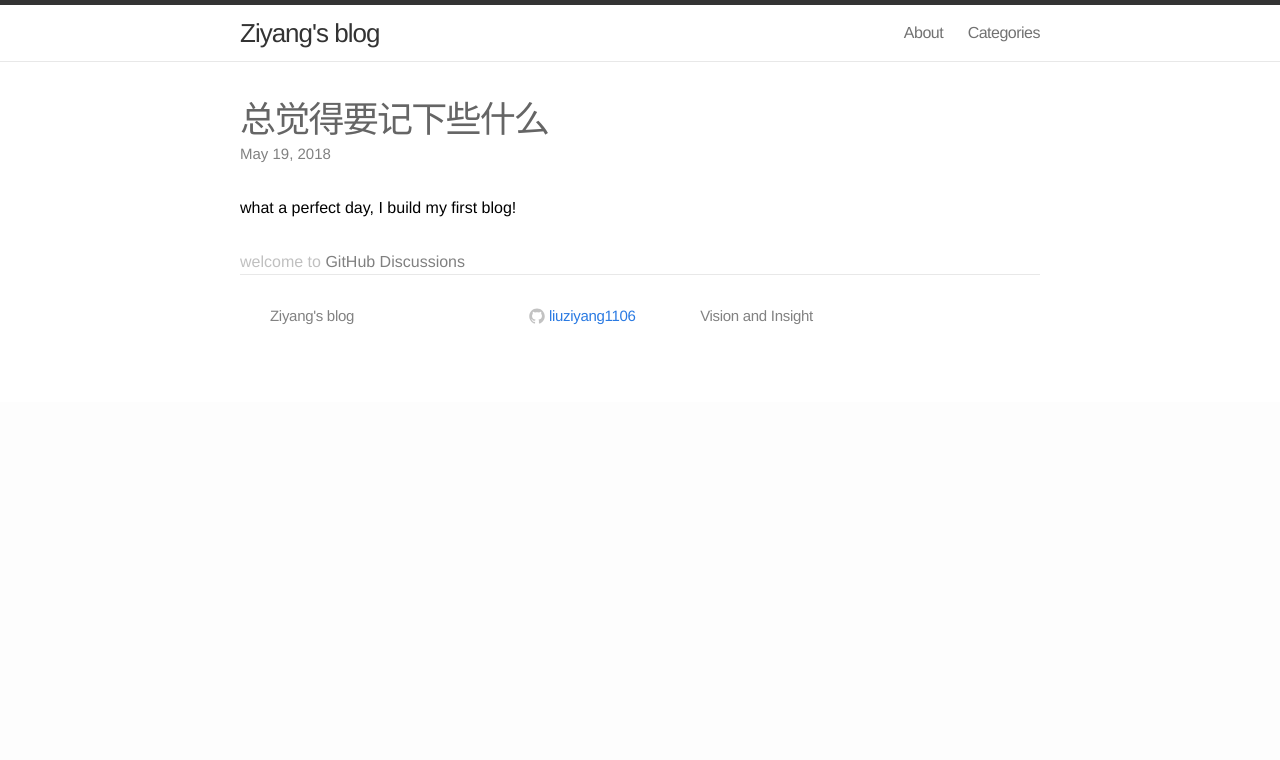
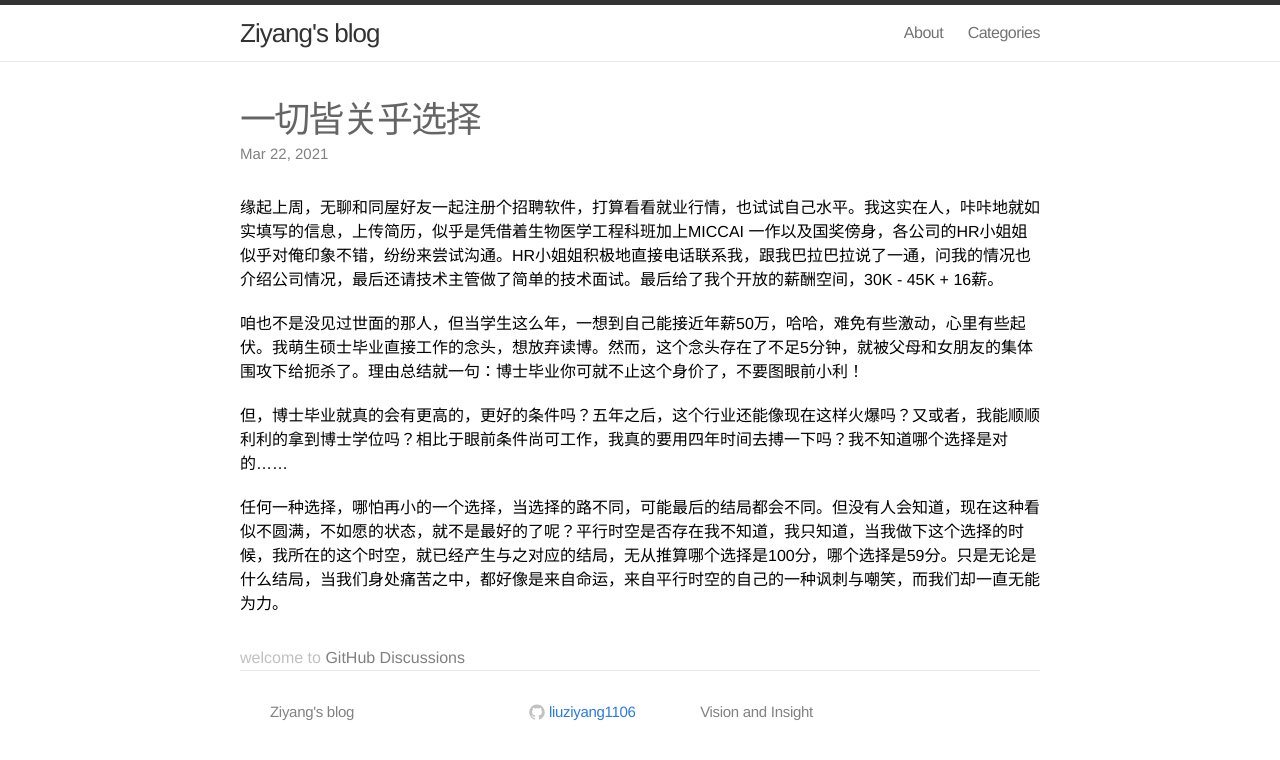
Before and after one commit to liuziyang1106/liuziyang1106.github.io, a Jekyll site: the page built from _posts/2021-3-22-dailyNote.md, in a window 1280 px wide. Shown: the top 760 px of the page. Built offline with Jekyll 4.4.1, drawn with Linux system fonts in a browser that asks for light colours.

Commit message:
first blog

```diff
--- a/_posts/2021-3-22-dailyNote.md
+++ b/_posts/2021-3-22-dailyNote.md
@@ -1,9 +1,21 @@
 ---
 layout: post
 comments: true
-title: 总觉得要记下些什么
-excerpt: 时间飞逝，人生苦短，不留下点什么，总觉得有些遗憾
+title: 一切皆关乎选择
+excerpt: 选择你所选择的，承受你该承受的
 categories: Life
-date: 2018-05-19 22:00:00
+date: 2021-03-22 16:00:00
 ---
-what a perfect day, I build my first blog!
+缘起上周，无聊和同屋好友一起注册个招聘软件，打算看看就业行情，也试试自己水平。我这实在人，咔咔地就如实填写的信息，上传简历，似乎是凭借着生物医学工程科班加上MICCAI 一作以及国奖傍身，各公司的HR小姐姐似乎对俺印象不错，纷纷来尝试沟通。HR小姐姐积极地直接电话联系我，跟我巴拉巴拉说了一通，问我的情况也介绍公司情况，最后还请技术主管做了简单的技术面试。最后给了我个开放的薪酬空间，30K - 45K + 16薪。
+
+
+
+咱也不是没见过世面的那人，但当学生这么年，一想到自己能接近年薪50万，哈哈，难免有些激动，心里有些起伏。我萌生硕士毕业直接工作的念头，想放弃读博。然而，这个念头存在了不足5分钟，就被父母和女朋友的集体围攻下给扼杀了。理由总结就一句：博士毕业你可就不止这个身价了，不要图眼前小利！
+
+
+
+但，博士毕业就真的会有更高的，更好的条件吗？五年之后，这个行业还能像现在这样火爆吗？又或者，我能顺顺利利的拿到博士学位吗？相比于眼前条件尚可工作，我真的要用四年时间去搏一下吗？我不知道哪个选择是对的……
+
+
+
+任何一种选择，哪怕再小的一个选择，当选择的路不同，可能最后的结局都会不同。但没有人会知道，现在这种看似不圆满，不如愿的状态，就不是最好的了呢？平行时空是否存在我不知道，我只知道，当我做下这个选择的时候，我所在的这个时空，就已经产生与之对应的结局，无从推算哪个选择是100分，哪个选择是59分。只是无论是什么结局，当我们身处痛苦之中，都好像是来自命运，来自平行时空的自己的一种讽刺与嘲笑，而我们却一直无能为力。
```
